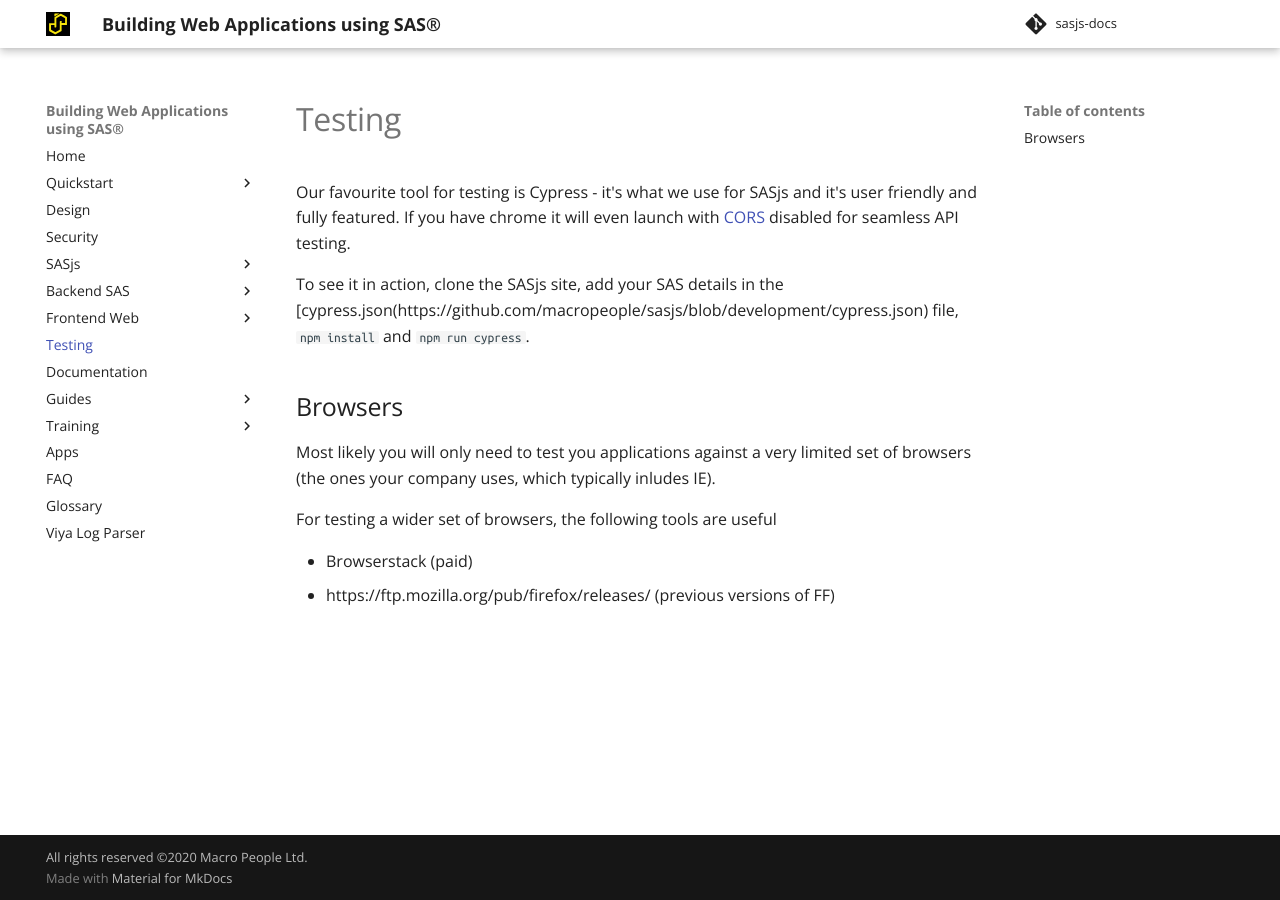
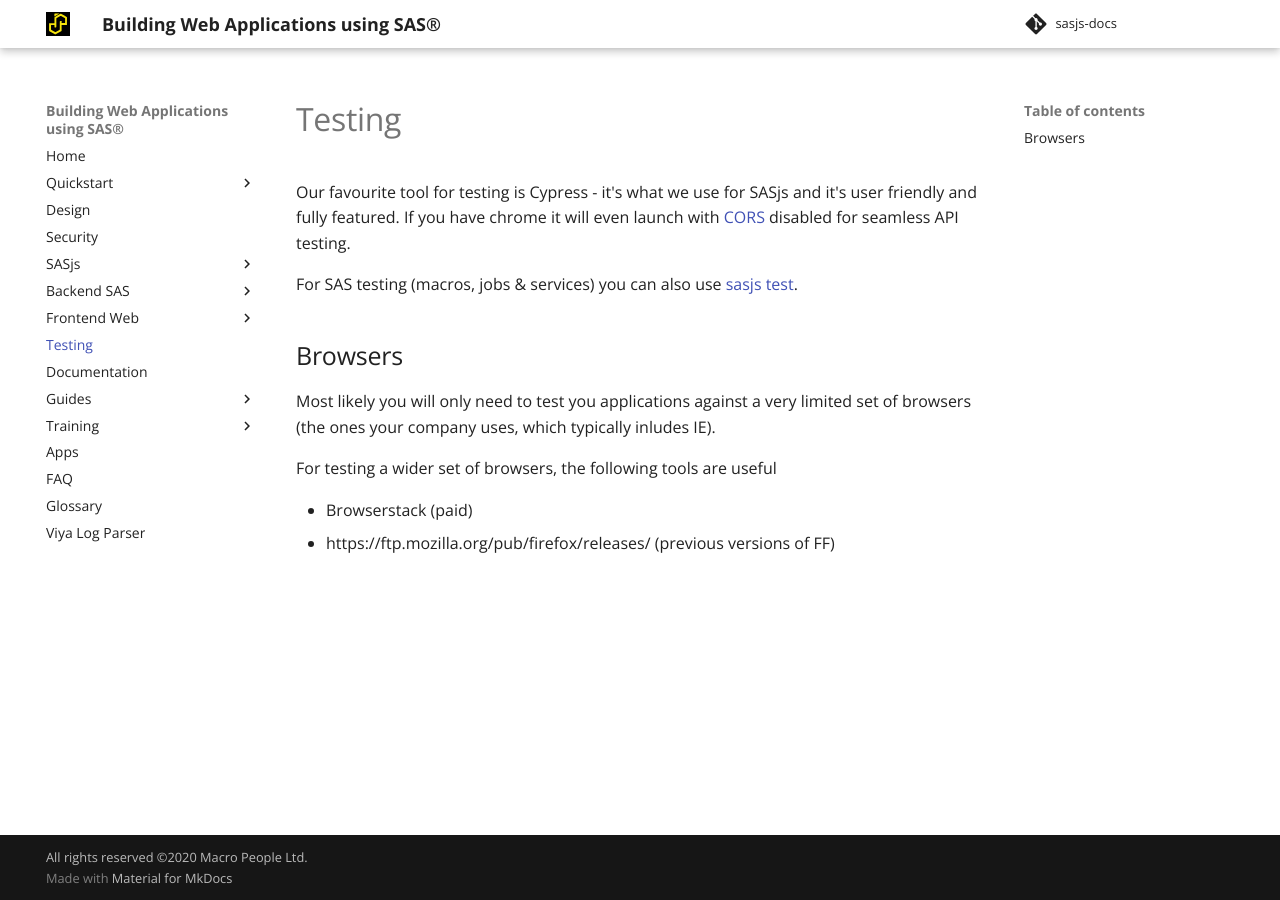
Before and after one commit to sasjs/sasjs.io, an MkDocs documentation site: the page built from docs/testing.md, in a window 1280 px wide. Built offline with MkDocs 1.6.1 and Material for MkDocs 9.7.7, drawn with Linux system fonts in a browser that asks for light colours; some of the changed lines change nothing that is shown.

Commit message:
chore: automated commit

```diff
--- a/docs/apps.md
+++ b/docs/apps.md
@@ -25,7 +25,7 @@
 ### RockRoller
 Dodge trees to see how far you can roll this rock in this infinite game!  Works on both SAS 9 and Viya.
 
-Source: [https://github.com/macropeople/rockroller](https://github.com/macropeople/rockroller)
+Source: [https://github.com/sasjs/rockroller](https://github.com/sasjs/rockroller)
 
 
 
--- a/docs/testing.md
+++ b/docs/testing.md
@@ -3,7 +3,7 @@
 
 Our favourite tool for testing is Cypress - it's what we use for SASjs and it's user friendly and fully featured.  If you have chrome it will even launch with [CORS](/cors/) disabled for seamless API testing.
 
-To see it in action, clone the SASjs site, add your SAS details in the [cypress.json(https://github.com/macropeople/sasjs/blob/development/cypress.json) file, `npm install` and `npm run cypress`.
+For SAS testing (macros, jobs & services) you can also use [sasjs test](https://cli.sasjs.io/test).
 
 
 Browsers
--- a/docs/videos.md
+++ b/docs/videos.md
@@ -89,7 +89,7 @@
 ## HTML5 Games
 
 ### Rock Roller
-Github repo [here](https://github.com/macropeople/rockroller)
+Github repo [here](https://github.com/sasjs/rockroller)
 
 <iframe width="560" height="315"
     src="https://www.youtube.com/embed/F0qKEz6McbU"
```
